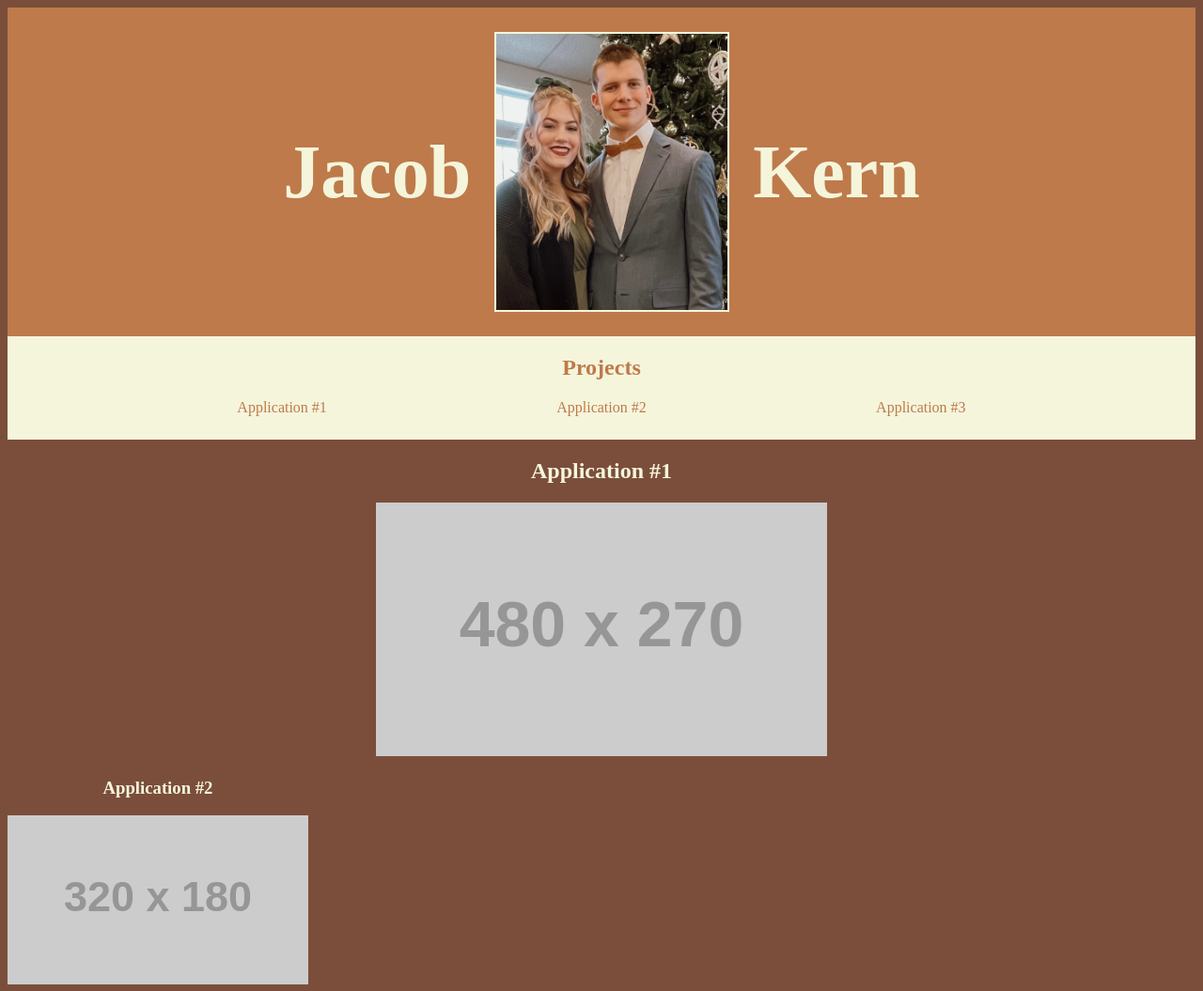
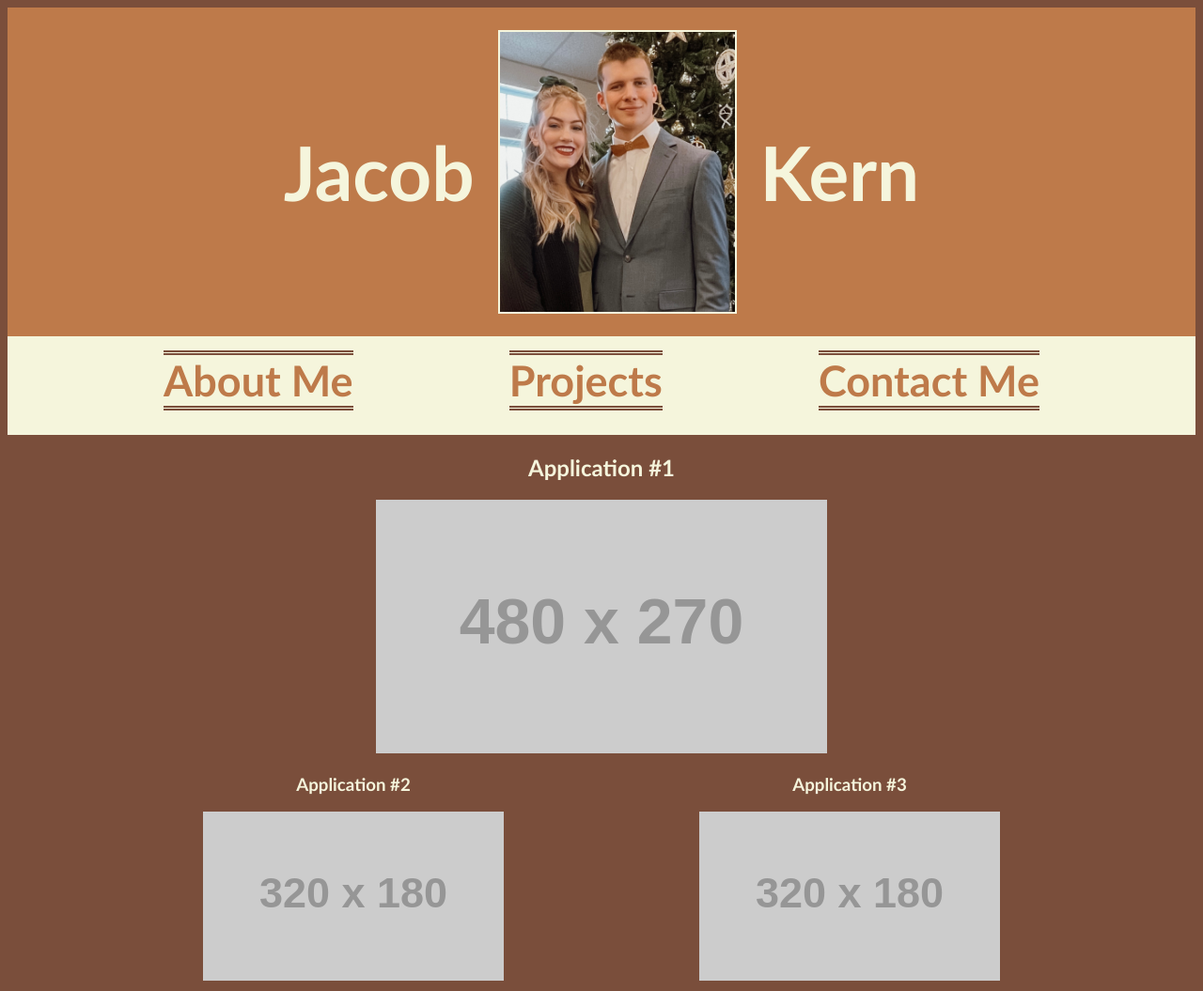
Before and after one commit to Kernel02/Portfolio_JacobKern, a plain HTML site: page index.html in a window 1280 px wide. Shown: the top 1055 px of the page at 94% size. Drawn offline with Linux system fonts and the light colour scheme; placeholder pictures from the web are drawn by us.

Commit message:
Changed font, revised the nav bar and added borders

```diff
--- a/assets/style.css
+++ b/assets/style.css
@@ -1,10 +1,10 @@
 * {
   text-align: center;
-    box-sizing: border-box;
+  font-family: baskerville, didot, calibri;
 }
 
 body {
-    background-color:rgb(122, 78, 59);
+  background-color: rgb(122, 78, 59);
 }
 
 header {
@@ -14,42 +14,47 @@ header {
   justify-content: center;
   align-items: center;
   color: beige;
-    background-color:rgb(190, 122, 74)
+  background-color: rgb(190, 122, 74);
 }
 
 header img {
   margin: 25px;
   max-width: 250px;
-    border-style:solid;
+  border-style: solid;
   border-width: 2px;
   border-color: beige;
 }
 
 nav {
-    height: 110px;
+  height: 105px;
+  background-color: beige;
+  display: flex;
+  flex-direction: row;
+  justify-content:space-evenly;
+}
+
+a {
+  font-size: 45px;
+  text-decoration: none;
   color: rgb(190, 122, 74);
-    background-color: beige;
+  border-bottom: solid;
+  border-color: rgb(122, 78, 59);
+  border-style:double none;
+  border-width: 5px;
+}
+
+a:hover {
+    color: rgb(122, 78, 59);
+}
+
+main {
+  color: beige;
   display: flex;
   flex-direction: column;
 }
 
-nav div{
+.SmallApp {
   display: flex;
-    flex-direction: row;
   justify-content: space-evenly;
-}
-
-a {
-    text-decoration: none;
-    color: rgb(190, 122, 74);
-}
-
-main {
-    color: beige;
-}
-
-.SmallApp {
-    max-width: 320px;
-    display: flex;
   flex-wrap: wrap;
 }
--- a/index.html
+++ b/index.html
@@ -1,58 +1,49 @@
 <!DOCTYPE html>
 <html lang="en">
-
   <head>
     <meta charset="UTF-8" />
-    <meta name="viewport" content="width=device-width, initial-scale=1.0">
-    <link rel="stylesheet" href="./assets/style.css">
+    <meta name="viewport" content="width=device-width, initial-scale=1.0" />
+    <link rel="stylesheet" href="./assets/style.css" />
     <title>Portfolio_JacobKern</title>
   </head>
 
   <body>
     <header>
       <h1>Jacob</h1>
-        <img src="./assets/images/1D656CF0-4CD9-4147-AEA5-14BB5C4A5A37_1_201_a.jpeg" alt="Jacob Kern in a blue suit standing next to his wife.">
+      <img
+        src="./assets/images/1D656CF0-4CD9-4147-AEA5-14BB5C4A5A37_1_201_a.jpeg"
+        alt="Jacob Kern in a blue suit standing next to his wife."
+      />
       <h1>Kern</h1>
     </header>
 
     <nav>
-        <h2>Projects</h2>
-        <div>
-            <a              href="#Application1">
-                Application #1
-            </a>
-            <a href="#Application2">
-                Application #2
-            </a>
-            <a href="#Application3">
-                Application #3
-            </a>
-        </div>
+      <h2>
+        <a href="#aboutme"> About Me</a>
+      </h2>
+      <h2>
+        <a href="#main"> Projects </a>
+      </h2>
+      <h2>
+        <a href="contactme"> Contact Me</a>
+      </h2>
     </nav>
 
-    <main>
-        <section id="Application1">
-            <h2>
-                Application #1
-            </h2>
-            <img src="https://placehold.jp/480x270.png" alt="TBD">
+    <main id="main">
+      <section>
+        <h2>Application #1</h2>
+        <img src="https://placehold.jp/480x270.png" alt="TBD" />
       </section>
       <section class="SmallApp">
-            <div id="Application2">
-                <h3>
-                    Application #2
-                </h3>
-                <img src="https://placehold.jp/320x180.png" alt="">
+        <div>
+          <h3>Application #2</h3>
+          <img src="https://placehold.jp/320x180.png" alt="" />
         </div>
-            <div id="Application3">
-                <h3>
-                    Application #3
-                </h3>
-                <img src="https://placehold.jp/320x180.png" alt="">
+        <div>
+          <h3>Application #3</h3>
+          <img src="https://placehold.jp/320x180.png" alt="" />
         </div>
       </section>
     </main>
-
   </body>
-
 </html>
```
Lines whose indentation alone changed are shown as unchanged.
